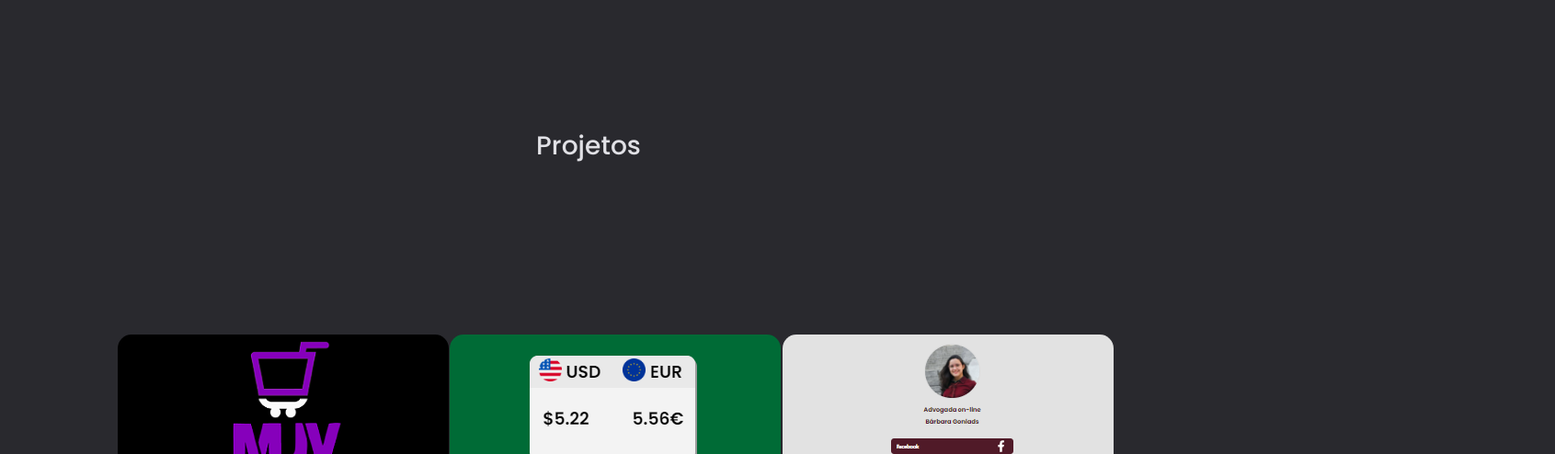
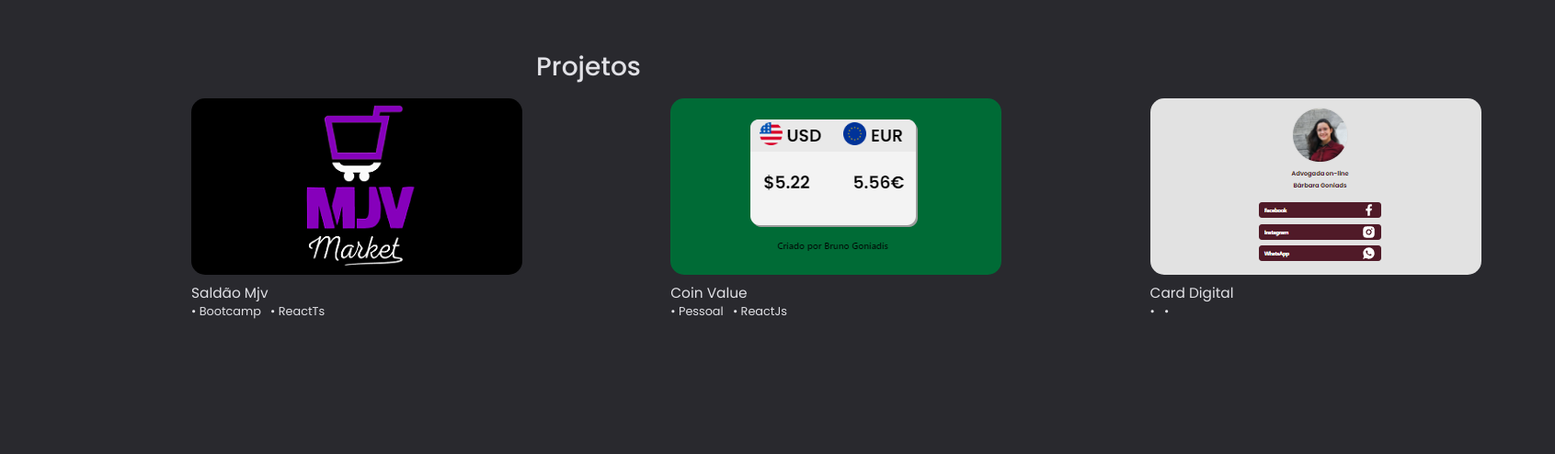
Before and after one commit to Brunogoniadis/PortifolioBrunoGoniadis, a React (Vite) app: page / in a window 1280 px wide. Shown: the part 1872-2366 px from the top of the page at 92% size, 1691 px wide, since content can reach past the window. Built offline with nearby package versions, Linux system fonts and the light colour scheme.

Commit message:
Styled: modal

```diff
--- a/src/components/Modal/styles.ts
+++ b/src/components/Modal/styles.ts
@@ -35,19 +35,26 @@ export const ModalContainer=styled.div`
     }
     .content{
 
-        width: 80%;
-        height: 80%;
+        width: 50%;
+        height: 90%;
+        border-radius: 15px;
+
         top: 10vh;
-        left: 10vw;
+        left: 25vw;
+
         display: flex;
+        flex-direction: column;
         align-items: center;
         justify-content: center;
 
         background-color: aliceblue;
+
+
+
         z-index:15;
         position:absolute;
         img{
-            width: 60%;
+            width: 100%;
         }
     }
 
--- a/src/components/Project/styles.ts
+++ b/src/components/Project/styles.ts
@@ -1,9 +1,9 @@
 import styled from "styled-components";
 
 export const ProjectContainer= styled.div`
-    height: 15vw;
+    height: 380px;
+    width: 520px;
 
-    background-color: var(--color-backgroundCard);
 
     color:var(--color-text);
 
@@ -13,7 +13,7 @@ export const ProjectContainer= styled.div`
 
     align-items: center;
     justify-content: space-between;
-    background-color:transparent;
+
 
     h3{
         font-size: min(16px , 1.2vw);
--- a/src/pages/Projetos/styles.ts
+++ b/src/pages/Projetos/styles.ts
@@ -16,7 +16,7 @@ export const Container=styled.div`
 
         display: grid;
         column-gap: 0.1vw;
-        row-gap: 2.4vw;
+        row-gap: 1vw;
 
         width: 100%;
 
@@ -27,5 +27,4 @@ export const Container=styled.div`
         border: none;
     }
 
-
 `
```
